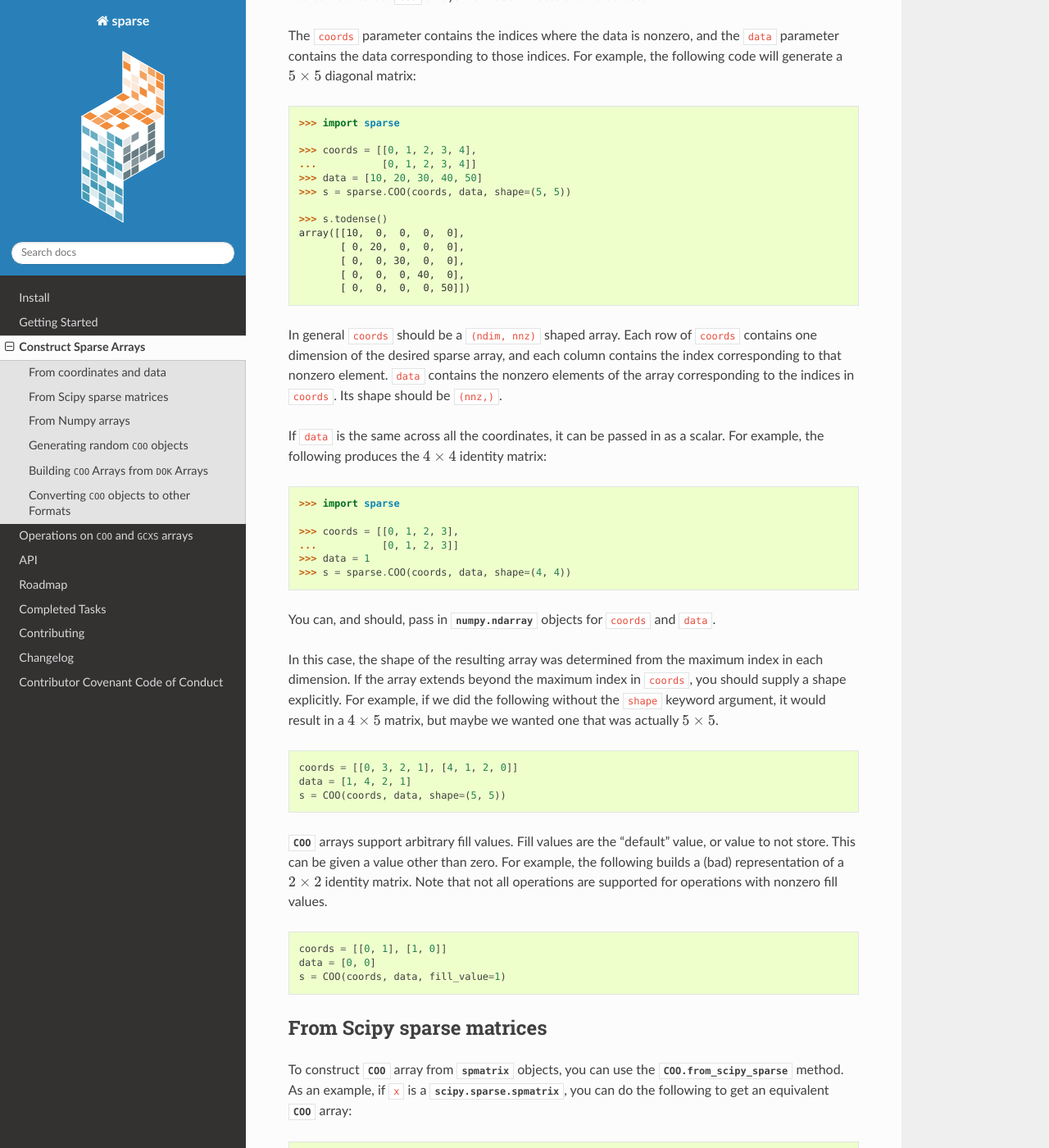
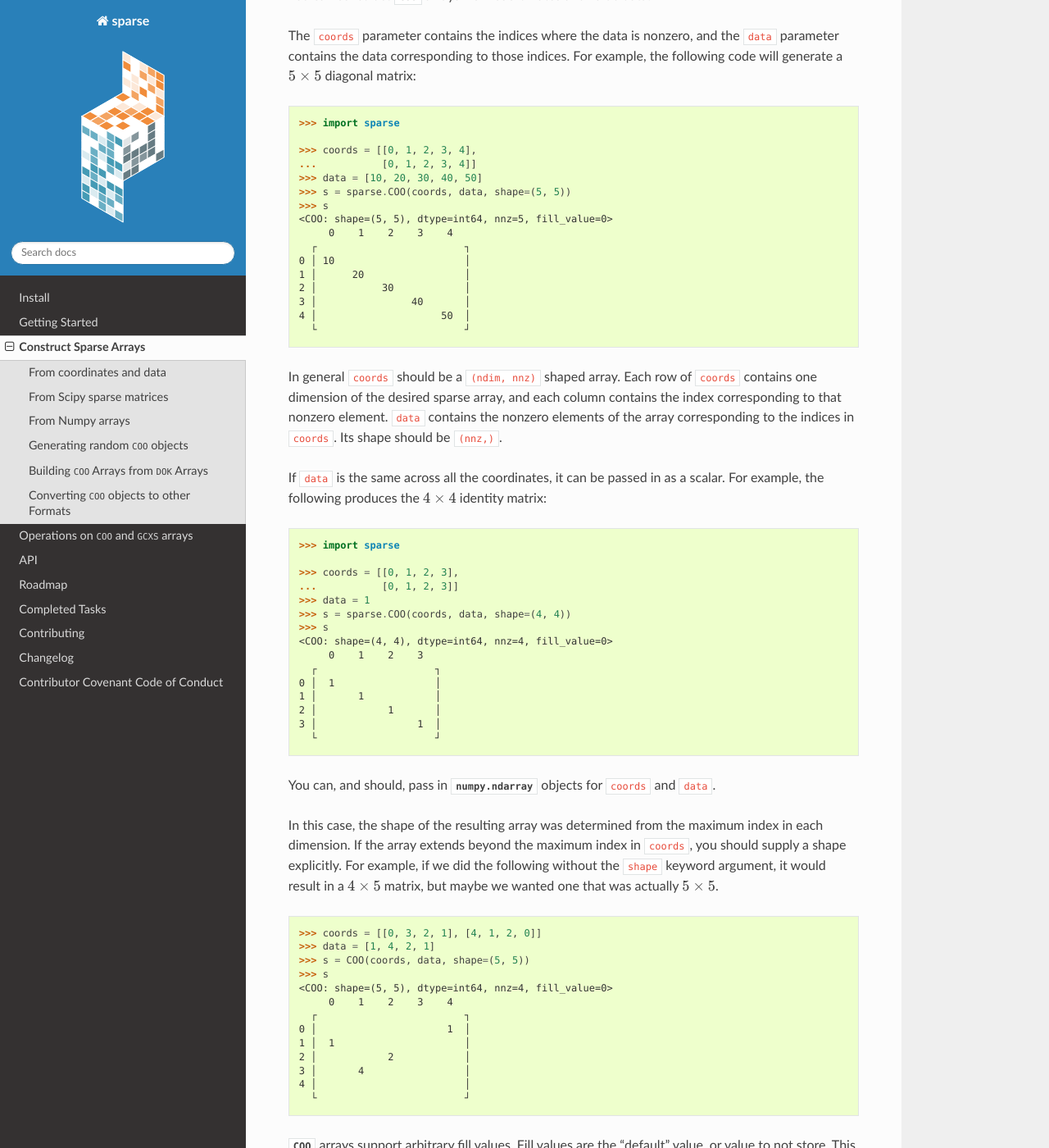
Before and after one commit to pydata/sparse, a Sphinx documentation site: the page built from docs/construct.rst, in a window 1280 px wide and 1400 px high, scrolled down 233 px. Shown: the whole window at 82% size. Built offline with Sphinx 7.4.7 and the Read the Docs theme 2.0.0, drawn with Linux system fonts in a browser that asks for light colours; the version number could not be read and is left out; some of the changed text lies outside the part shown.

Commit message:
DOC: Add array representations to sparse array construction examples

```diff
--- a/docs/construct.rst
+++ b/docs/construct.rst
@@ -20,13 +20,16 @@ matrix:
    ...           [0, 1, 2, 3, 4]]
    >>> data = [10, 20, 30, 40, 50]
    >>> s = sparse.COO(coords, data, shape=(5, 5))
-
-   >>> s.todense()
-   array([[10,  0,  0,  0,  0],
-          [ 0, 20,  0,  0,  0],
-          [ 0,  0, 30,  0,  0],
-          [ 0,  0,  0, 40,  0],
-          [ 0,  0,  0,  0, 50]])
+   >>> s
+   <COO: shape=(5, 5), dtype=int64, nnz=5, fill_value=0>
+        0    1    2    3    4
+     ┌                         ┐
+   0 │ 10                      │
+   1 │      20                 │
+   2 │           30            │
+   3 │                40       │
+   4 │                     50  │
+     └                         ┘
 
 In general :code:`coords` should be a :code:`(ndim, nnz)` shaped
 array. Each row of :code:`coords` contains one dimension of the
@@ -47,6 +50,15 @@ identity matrix:
    ...           [0, 1, 2, 3]]
    >>> data = 1
    >>> s = sparse.COO(coords, data, shape=(4, 4))
+   >>> s
+   <COO: shape=(4, 4), dtype=int64, nnz=4, fill_value=0>
+        0    1    2    3
+     ┌                    ┐
+   0 │  1                 │
+   1 │       1            │
+   2 │            1       │
+   3 │                 1  │
+     └                    ┘
 
 You can, and should, pass in :obj:`numpy.ndarray` objects for
 :code:`coords` and :code:`data`.
@@ -61,9 +73,19 @@ explicitly. For example, if we did the following without the
 
 .. code-block:: python
 
-   coords = [[0, 3, 2, 1], [4, 1, 2, 0]]
-   data = [1, 4, 2, 1]
-   s = COO(coords, data, shape=(5, 5))
+   >>> coords = [[0, 3, 2, 1], [4, 1, 2, 0]]
+   >>> data = [1, 4, 2, 1]
+   >>> s = COO(coords, data, shape=(5, 5))
+   >>> s
+   <COO: shape=(5, 5), dtype=int64, nnz=4, fill_value=0>
+        0    1    2    3    4
+     ┌                         ┐
+   0 │                      1  │
+   1 │  1                      │
+   2 │            2            │
+   3 │       4                 │
+   4 │                         │
+     └                         ┘
 
 :obj:`COO` arrays support arbitrary fill values. Fill values are the "default"
 value, or value to not store. This can be given a value other than zero. For
@@ -73,9 +95,16 @@ with nonzero fill values.
 
 .. code-block:: python
 
-   coords = [[0, 1], [1, 0]]
-   data = [0, 0]
-   s = COO(coords, data, fill_value=1)
+   >>> coords = [[0, 1], [1, 0]]
+   >>> data = [0, 0]
+   >>> s = COO(coords, data, fill_value=1)
+   >>> s
+   <COO: shape=(2, 2), dtype=int64, nnz=2, fill_value=1>
+        0    1
+     ┌          ┐
+   0 │       0  │
+   1 │  0       │
+     └          ┘
 
 From :std:doc:`Scipy sparse matrices <scipy:reference/generated/scipy.sparse.spmatrix>`
 ---------------------------------------------------------------------------------------
--- a/pyproject.toml
+++ b/pyproject.toml
@@ -35,7 +35,7 @@ tests = [
     "pre-commit",
 ]
 tox = ["sparse[tests]", "tox"]
-all = ["sparse[docs,tox]"]
+all = ["sparse[docs,tox]", "matrepr"]
 
 [project.urls]
 Documentation = "https://sparse.pydata.org/"
```
